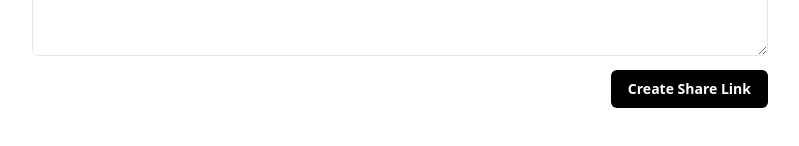
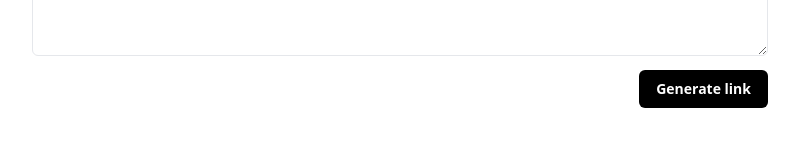
Before and after one commit to kasperaamodt/sendenv, a SvelteKit app: page / in a window 1280 px wide. Shown: the part 288-434 px from the top of the page, without its empty margins (240-1039 px from the left). Built offline with nearby package versions, Linux system fonts and the light colour scheme.

Commit message:
change button text

```diff
--- a/src/routes/+page.svelte
+++ b/src/routes/+page.svelte
@@ -71,7 +71,7 @@
 
 			<div class="mt-2 flex justify-end">
 				<Button type="submit" disabled={loading}>
-					{loading ? 'Encrypting...' : 'Create Share Link'}
+					{loading ? 'Encrypting...' : 'Generate link'}
 				</Button>
 			</div>
 		</form>
```
